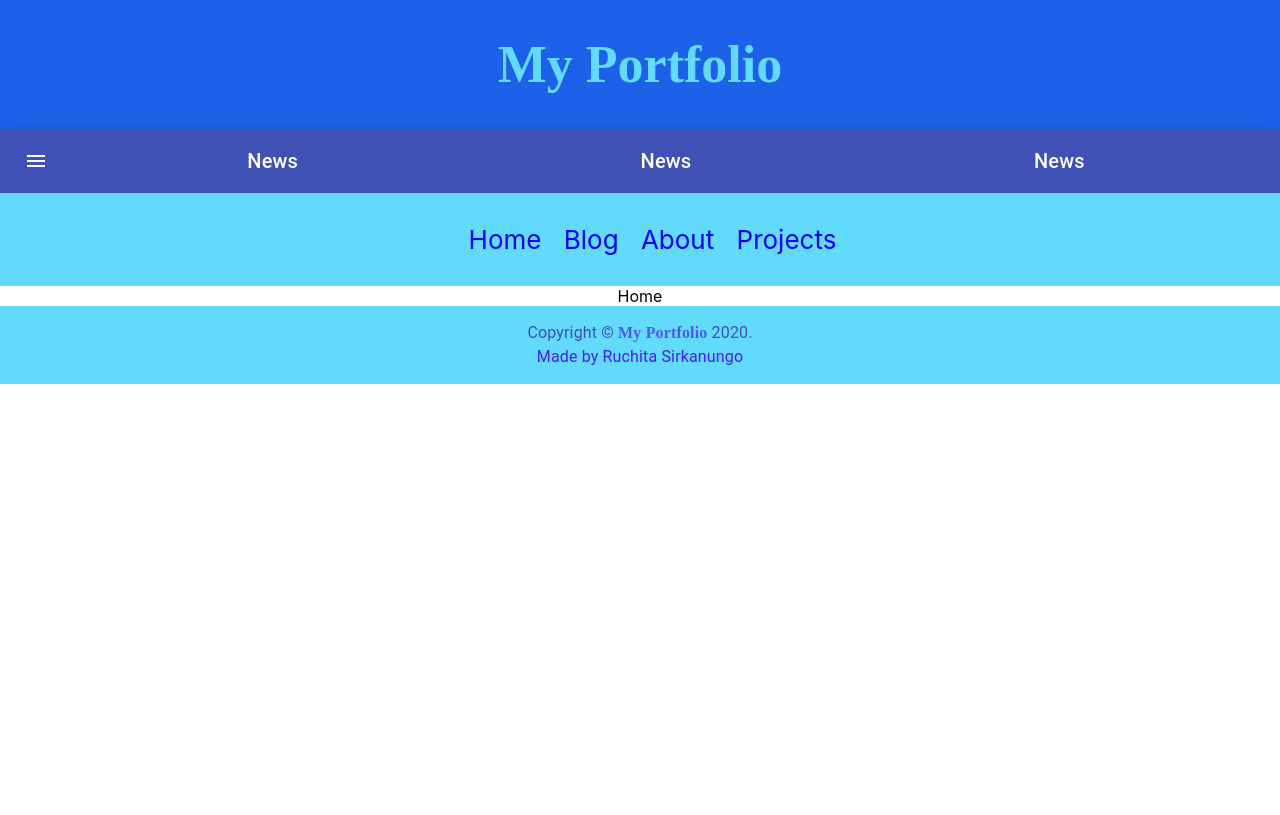
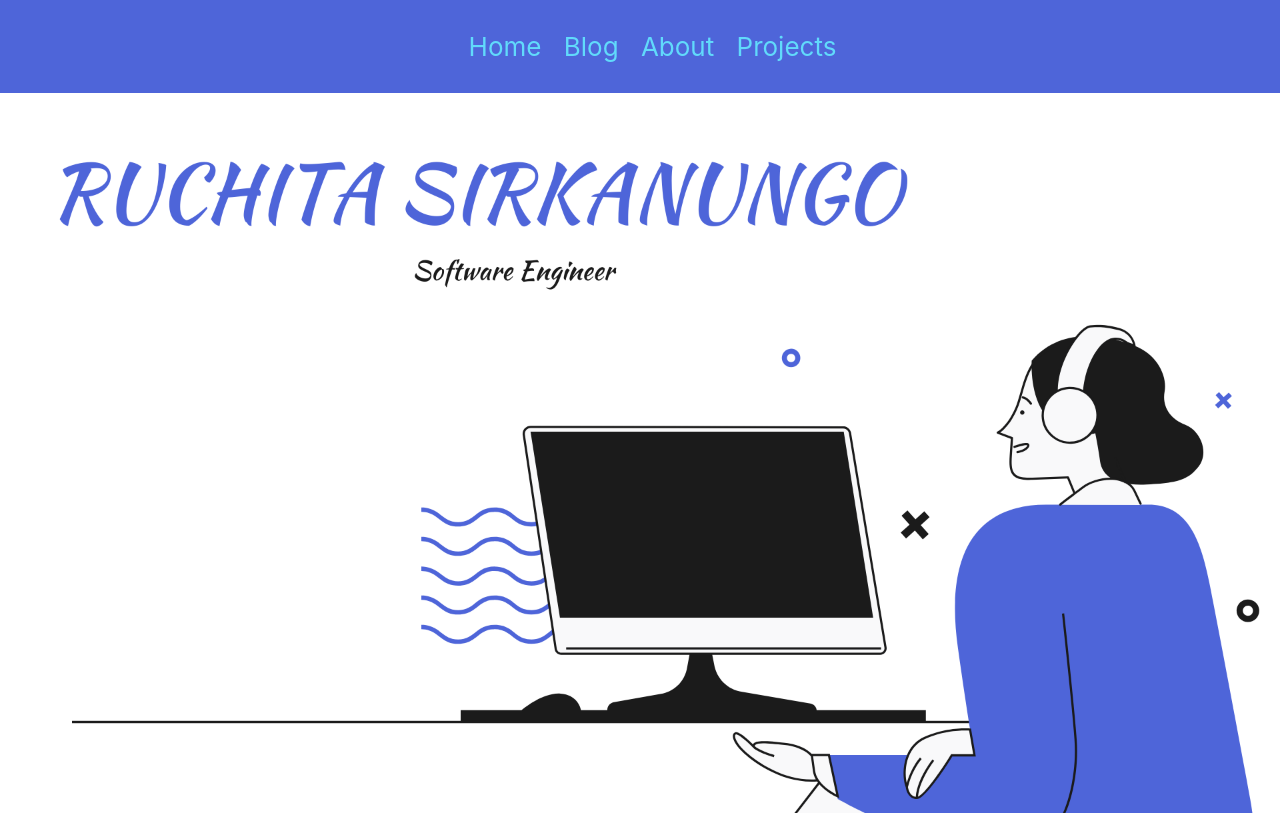
Before and after one commit to ruchitasir/ruchita_s_portfolio, a React (Create React App) app: page / in a window 1280 px wide. Shown: the top 815 px of the page. Built offline with nearby package versions, Linux system fonts and the light colour scheme.

Commit message:
added new css for nav, footer and home

```diff
--- a/src/App.css
+++ b/src/App.css
@@ -2,40 +2,7 @@
   text-align: center;
 }
 
-.App-logo {
-  height: 40vmin;
-  pointer-events: none;
-}
 
-@media (prefers-reduced-motion: no-preference) {
-  .App-logo {
-    animation: App-logo-spin infinite 20s linear;
-  }
-}
-
-.App-header {
-  background-color: #1e61e9;
-  min-height: 10vh;
-  display: flex;
-  flex-direction: column;
-  align-items: center;
-  justify-content: center;
-  font-size: calc(10px + 2vmin);
-  color: white;
-}
-
-.App-link {
-  color: #61dafb;
-}
-
-@keyframes App-logo-spin {
-  from {
-    transform: rotate(0deg);
-  }
-  to {
-    transform: rotate(360deg);
-  }
-}
 
 
 
@@ -44,31 +11,6 @@ h1 {
   font-family: 'Brush Script MT';
 }
 
-nav{
-
-  background-color: #61dafb;
-  font-size: 26px;
-  padding: 5px 0;
-
-}
-
-nav ul, ul{
-  list-style-type: none;
-
-}
-
-nav li{
-  display: inline;
-  margin-right: 15px;
-}
-
-nav a{
-  text-decoration: none;
-}
-
-nav a:hover{
-  color:plum;
-}
 
 .blogH1{
   background-color: #1e61e9;
--- a/src/App.js
+++ b/src/App.js
@@ -10,15 +10,15 @@ import Footer from './components/Footer';
 function App() {
   return (
     <div className="App">
-      <header className="App-header">
-       <h1>  My Portfolio</h1>
-      </header>
-      <ButtonAppBar />
+
+      {/* <ButtonAppBar /> */}
       <Router >
         <Nav/>
         <Content/>
+        <Footer/>
       </Router>
-      <Footer/>
+
+
     </div>
   );
 }
--- a/src/components/Footer.jsx
+++ b/src/components/Footer.jsx
@@ -1,11 +1,11 @@
 import React from 'react'
 import {Typography} from '@material-ui/core'
 import Link from '@material-ui/core/Link';
-import '../Footer.css';
+import '../css/Footer.css';
 
 function Copyright() {
   return (
-    <Typography variant="body1" color="primary" align="center">
+    <Typography variant="body1"  align="center" className="typography">
     {'Copyright © '}
     <p className="footerLogo">
       <Link color="inherit" href="">
--- a/src/components/Nav.jsx
+++ b/src/components/Nav.jsx
@@ -1,5 +1,6 @@
 import React from 'react';
 import { Link } from 'react-router-dom';
+import '../css/Nav.css';
 
 const Nav= props=> {
    return(
--- /dev/null
+++ b/src/components/SectionHeader.jsx
@@ -0,0 +1,17 @@
+import React from 'react';
+
+import Grid from '@material-ui/core/Grid';
+
+const SectionHeader= props=> {
+   return(
+    <Grid item xs={12}>
+      <div className='cover'>
+
+      </div>
+    </Grid>
+          )
+    }
+
+export default SectionHeader
+
+//   background: url('assets/dreams.jpg');
--- a/src/Footer.css
+++ b/src/css/Footer.css
@@ -3,7 +3,8 @@
     font-family: 'Roboto', sans-serif;
     font-family: 'Shrikhand', cursive;
     font-size: 16px;
-    color:#4d5aeb;
+    color: #61dafb;
+    /* color:#4d5aeb; */
     /* text-shadow: -1px 1px  #355c7d,
                     1px 1px  #355c7d,
                     1px -1px 0 #355c7d,
@@ -11,8 +12,8 @@
   }
 
   footer {
-    background-color:  #61dafb;;
-    color:  #4a1ee9;
+    background-color: #4e65d9;
+    color:   #61dafb;
     font-size: 16px;
     padding: 15px;
     bottom: 0;
--- /dev/null
+++ b/src/css/Home.css
@@ -0,0 +1,9 @@
+.cover {
+    /* position: absolute;
+    right: 0;
+    bottom: 0; */
+    background: url('../assets/cover.png');
+    background-size: contain;
+    background-repeat: no-repeat;
+    height: 800px ;
+  }
--- /dev/null
+++ b/src/css/Nav.css
@@ -0,0 +1,28 @@
+
+nav{
+
+    background-color: #4e65d9;
+    font-size: 26px;
+    padding: 5px 0;
+
+  }
+
+  nav ul, ul{
+    list-style-type: none;
+
+  }
+
+  nav li{
+    display: inline;
+    margin-right: 15px;
+  }
+
+  nav a{
+    text-decoration: none;
+    color: #61dafb;
+
+  }
+
+  nav a:hover{
+    color:plum;
+  }
--- a/src/pages/Home.jsx
+++ b/src/pages/Home.jsx
@@ -1,8 +1,17 @@
-import React from 'react';
+import React from 'react'
+import '../css/Home.css';
 
+
+import SectionHeader from '../components/SectionHeader'
 const Home= props=> {
    return(
-          <div>Home</div>
+          <div>
+
+                 <SectionHeader/>
+            HOME
+
+
+          </div>
           )
     }
 
```
Also changed, not shown: src/assets/cover.png (added).
